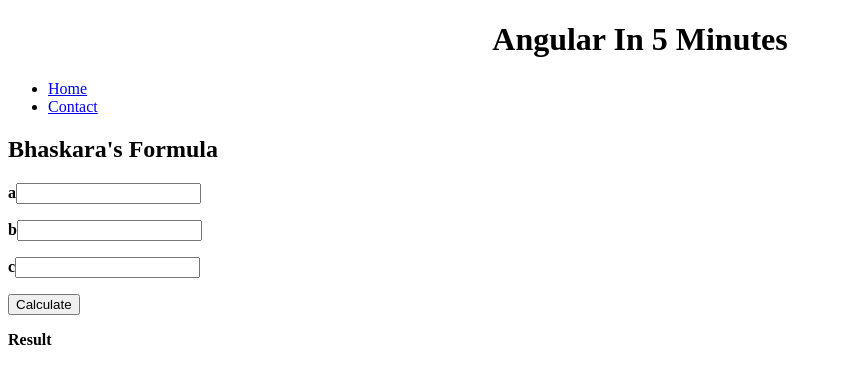
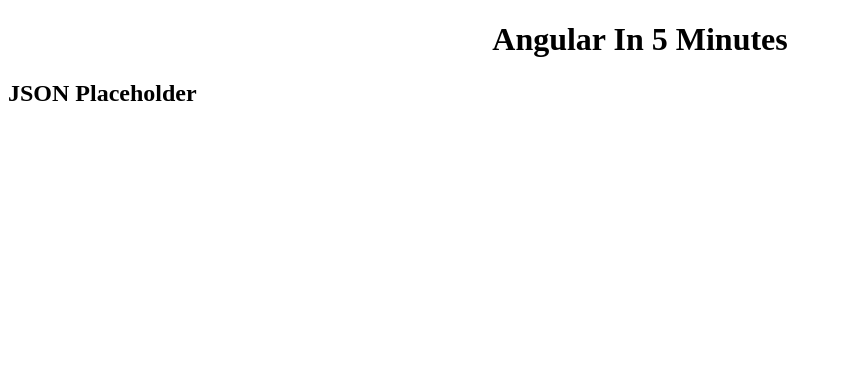
Before and after one commit to thiagospassos/angular-in-5-minutes, an Angular app: page / in a window 1280 px wide. Shown: the top 384 px of the page, without its empty margins (0-842 px from the left). Built offline with nearby package versions, Linux system fonts and the light colour scheme.

Commit message:
prepping for EP 08

```diff
--- a/src/app/app.component.html
+++ b/src/app/app.component.html
@@ -4,8 +4,8 @@
     {{ title }}
   </h1>
 </div>
-<ul>
+<!-- <ul>
   <li><a routerLink="/">Home</a></li>
   <li><a routerLink="contact">Contact</a></li>
-</ul>
+</ul> -->
 <router-outlet></router-outlet>
--- a/src/app/home/home.component.html
+++ b/src/app/home/home.component.html
@@ -1,16 +1 @@
-<h2>Bhaskara's Formula</h2>
-<p>
-  <b>a</b> <input [(ngModel)]="a" type="number" />
-</p>
-<p>
-  <b>b</b> <input [(ngModel)]="b" type="number" />
-</p>
-<p>
-  <b>c</b> <input [(ngModel)]="c" type="number" />
-</p>
-<p>
-  <button (click)="getResult()">Calculate</button>
-</p>
-<p>
-  <b>Result</b> <span>{{result}}</span>
-</p>
+<h2>JSON Placeholder</h2>
--- a/src/app/home/home.component.ts
+++ b/src/app/home/home.component.ts
@@ -1,5 +1,4 @@
 import { Component, OnInit } from '@angular/core';
-import { MathExtensionsService } from '../math-extensions.service';
 
 @Component({
   selector: 'app-home',
@@ -8,20 +7,10 @@
 })
 export class HomeComponent implements OnInit {
 
-  a: number;
-  b: number;
-  c: number;
+  constructor() { }
 
-  result: number;
 
-  constructor(private mathExtensions: MathExtensionsService) { }
 
   ngOnInit() {
   }
-
-  getResult() {
-    this.result = this.mathExtensions.bhaskarasFormula(this.a, this.b, this.c);
-  }
-
-
 }
```
